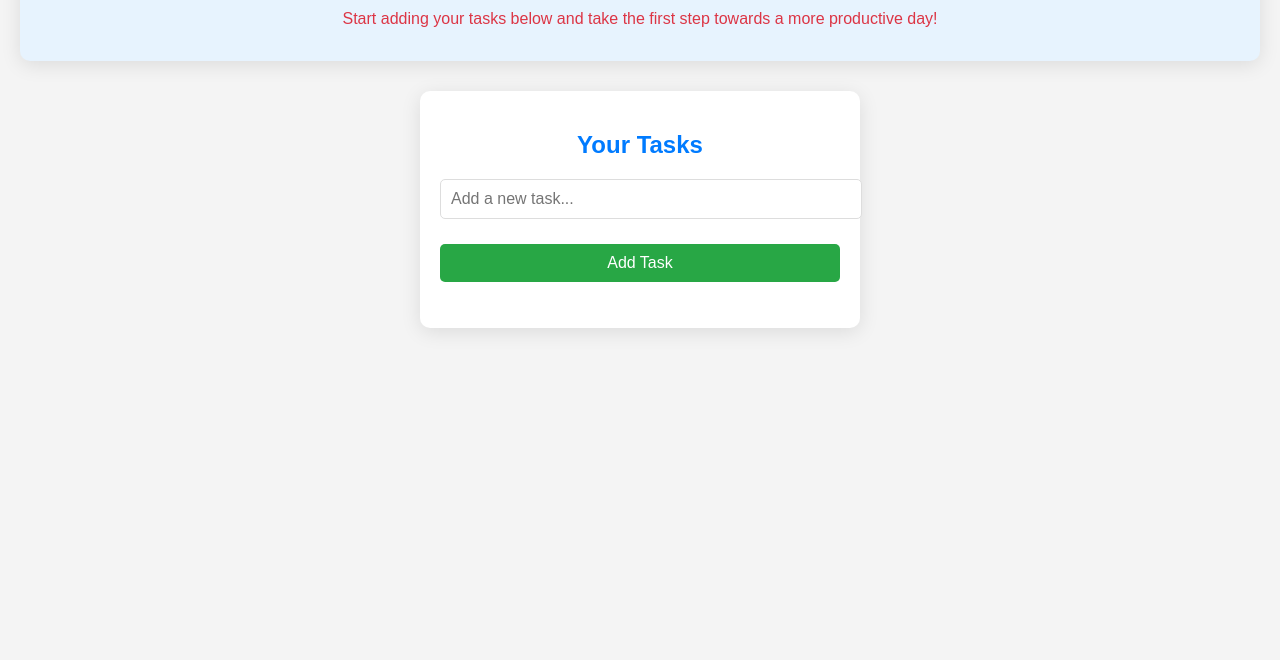
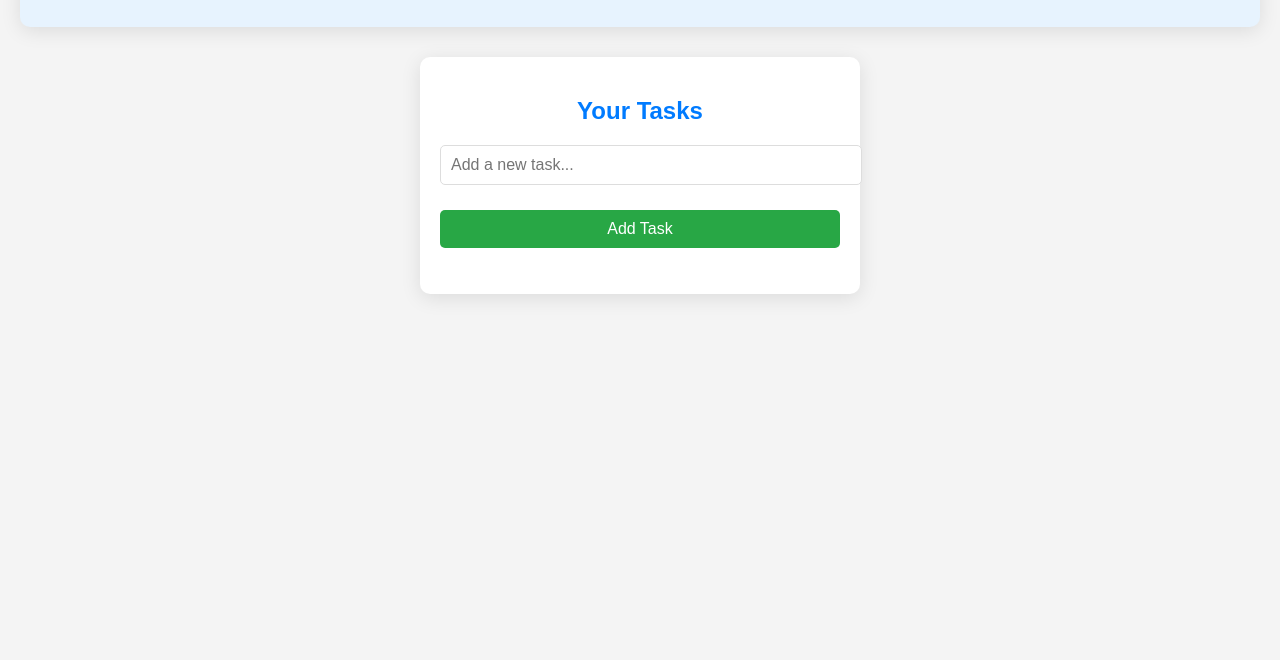
Before and after one commit to lightning-alt/ToDoList, a plain HTML site: page docs/index.html in a window 1280 px wide. Shown: the part 140-800 px from the top of the page. Drawn offline with Linux system fonts and the light colour scheme.

Commit message:
Update index.html

```diff
--- a/docs/index.html
+++ b/docs/index.html
@@ -10,7 +10,6 @@
     <div class="welcome-container">
         <h1>Welcome to Our To-Do List App!</h1>
         <p>We are thrilled to have you here! This app is designed to help you manage your tasks efficiently and stay organized.</p>
-        <p>Start adding your tasks below and take the first step towards a more productive day!</p>
     </div>
 
     <div class="todo-container">
```
